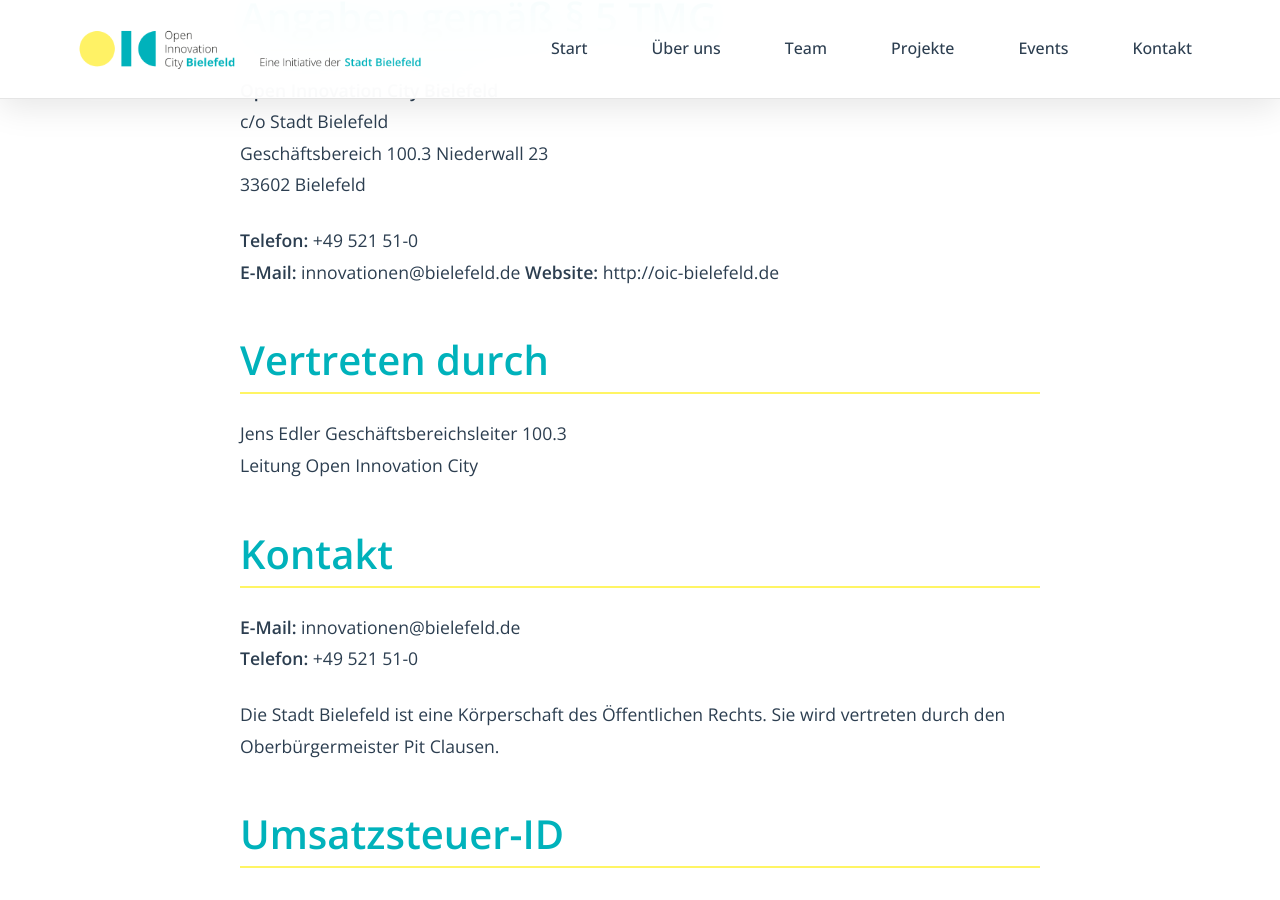
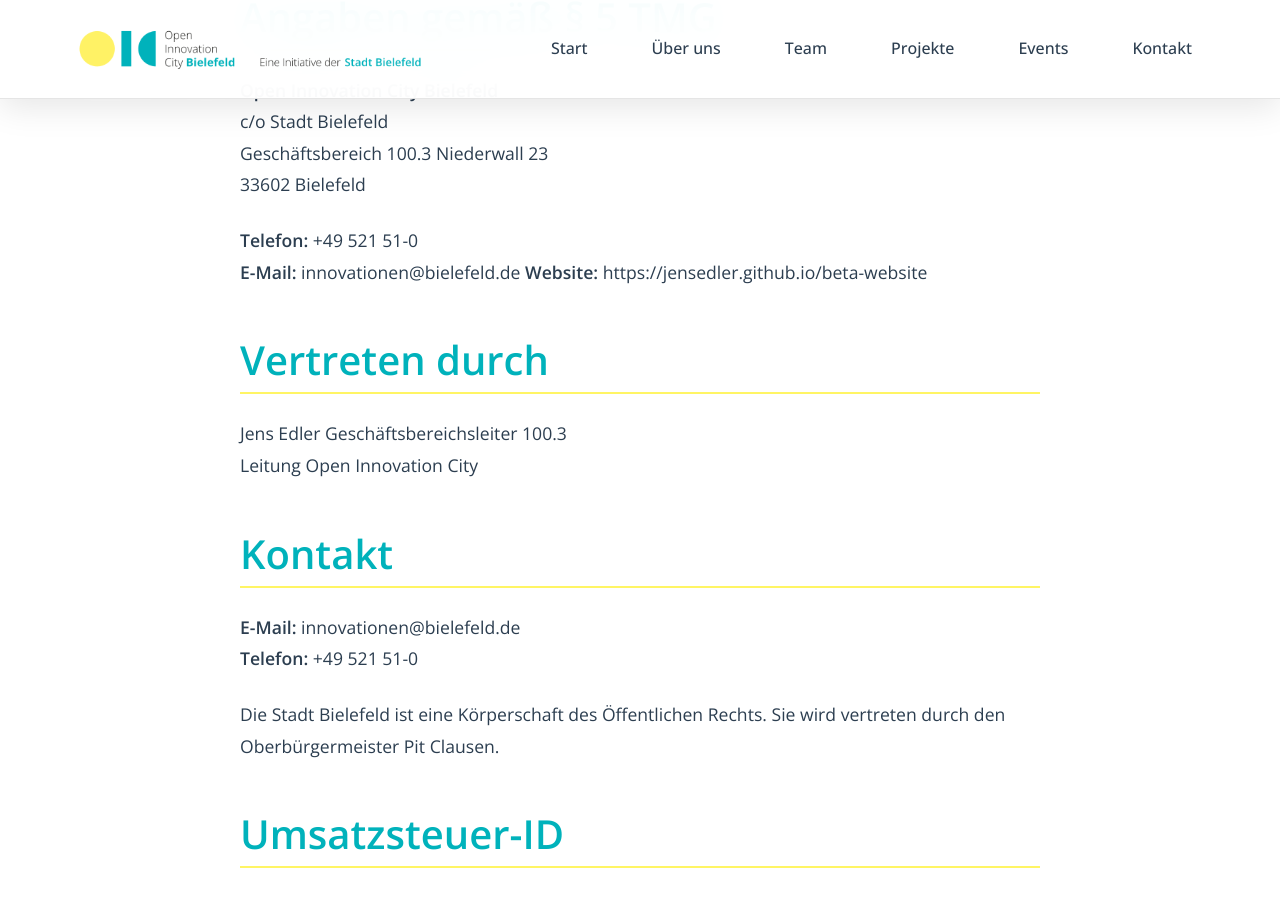
Before and after one commit to jensedler/beta-website, a Jekyll site: the page built from impressum.md, in a window 1280 px wide and 900 px high, scrolled down 507 px. Built offline with Jekyll 4.4.1, drawn with Linux system fonts in a browser that asks for light colours.

Commit message:
URL changed

```diff
--- a/_config.yml
+++ b/_config.yml
@@ -1,8 +1,8 @@
 # Site Settings
 title: "Open Innovation City Bielefeld"
 description: "Gemeinsam gestalten wir die Zukunft unserer Stadt durch offene Innovation und kreative Zusammenarbeit."
-baseurl: ""
-url: "http://oic-bielefeld.de"
+baseurl: "/beta-website"
+url: "https://jensedler.github.io"
 
 # SEO
 author: "OIC Bielefeld Team"
@@ -62,17 +62,17 @@
 # Navigation
 navigation:
   - name: "Start"
-    link: "#hero"
+    link: "/#hero"
   - name: "Über uns"
-    link: "#about"
+    link: "/#about"
   - name: "Team"
-    link: "#team"
+    link: "/#team"
   - name: "Projekte"
-    link: "#projects"
+    link: "/#projects"
   - name: "Events"
-    link: "#events"
+    link: "/#events"
   - name: "Kontakt"
-    link: "#contact"
+    link: "/#contact"
 
 # Collections
 collections:
--- a/_layouts/post.html
+++ b/_layouts/post.html
@@ -33,7 +33,7 @@
 
         <ul class="nav-links" id="navLinks">
             {% for item in site.navigation %}
-            <li><a href="{{ site.baseurl }}/{{ item.link }}">{{ item.name }}</a></li>
+            <li><a href="{{ item.link | relative_url }}">{{ item.name }}</a></li>
             {% endfor %}
         </ul>
 
--- a/index.html
+++ b/index.html
@@ -35,7 +35,7 @@
 
         <ul class="nav-links" id="navLinks">
             {% for item in site.navigation %}
-            <li><a href="{{ item.link }}">{{ item.name }}</a></li>
+            <li><a href="{{ item.link | relative_url }}">{{ item.name }}</a></li>
             {% endfor %}
         </ul>
 
```
Also changed, not shown: DEPLOYMENT.md (+4 -4 lines), README.md.
